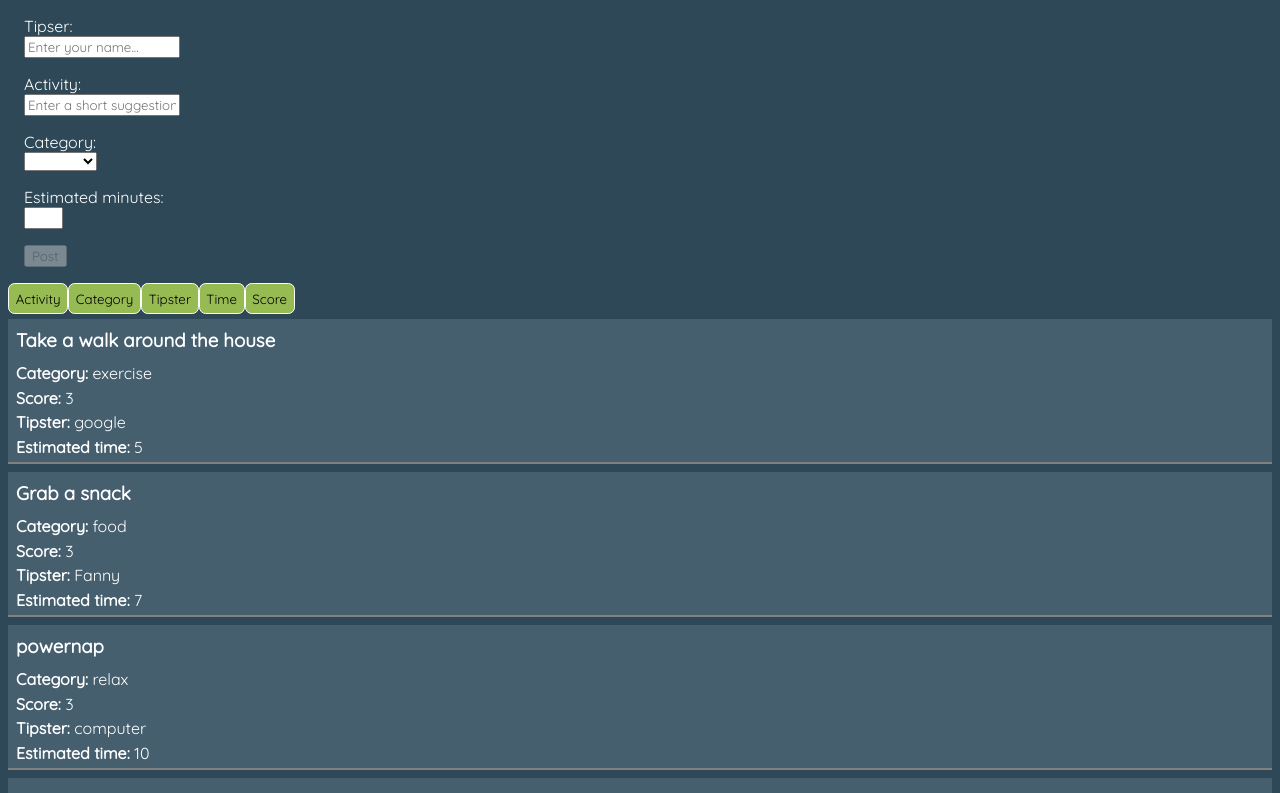
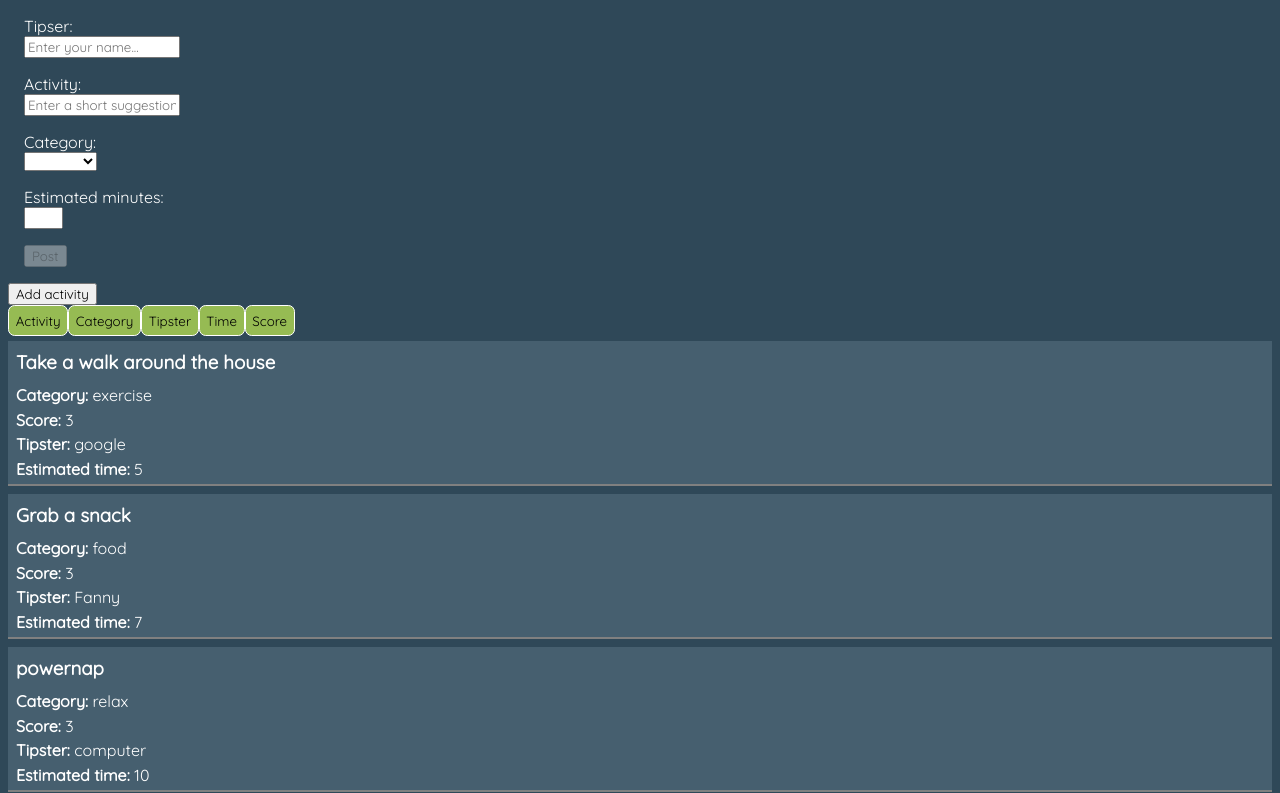
Before and after one commit to EmilHammarstrand/inl4-appendo, a Vue app: page / in a window 1280 px wide. Shown: the top 793 px of the page. Built offline with nearby package versions, Linux system fonts and the light colour scheme.

Commit message:
Jag och Fanny har gjort klart sorteringsfunktioner och påbörjat css

```diff
--- a/src/components/List.vue
+++ b/src/components/List.vue
@@ -1,5 +1,7 @@
 <template>
     <div class="root">
+
+        <button>Add activity</button>
 
         <div class="sortButtons">
             <button @click="sortByThis('activity')">Activity</button>
```
